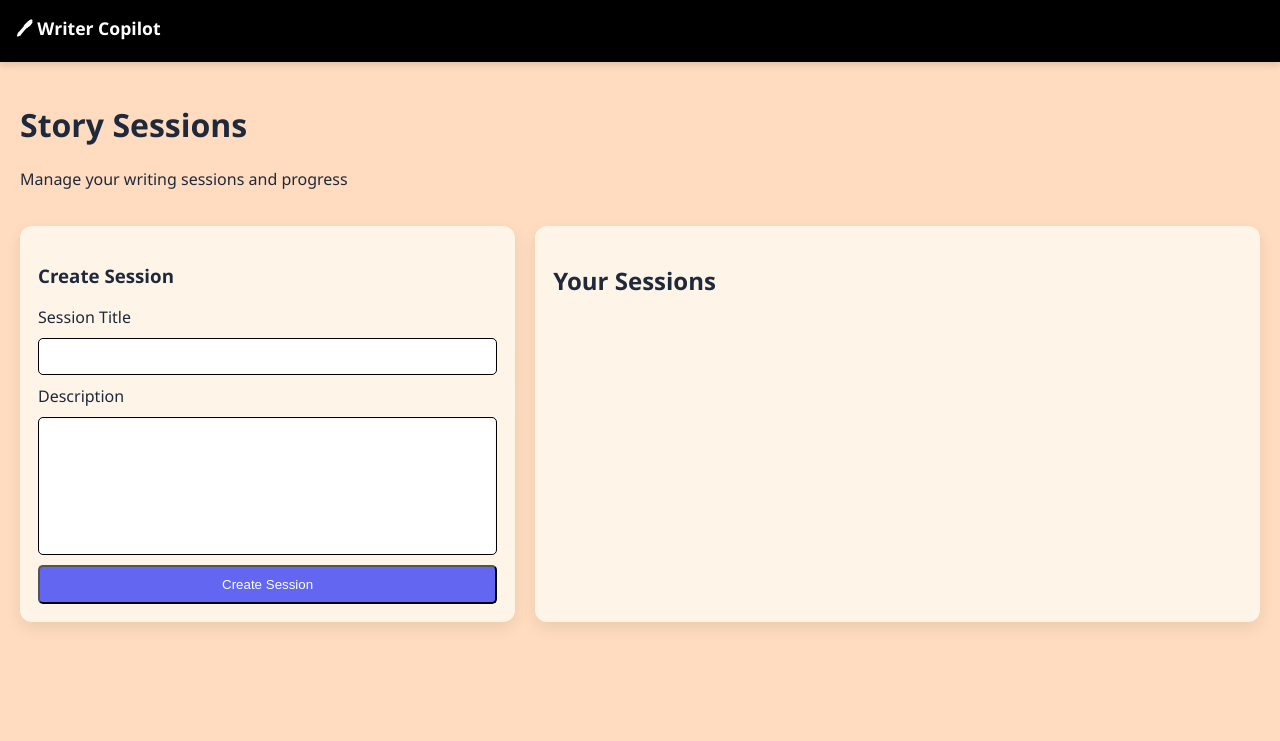
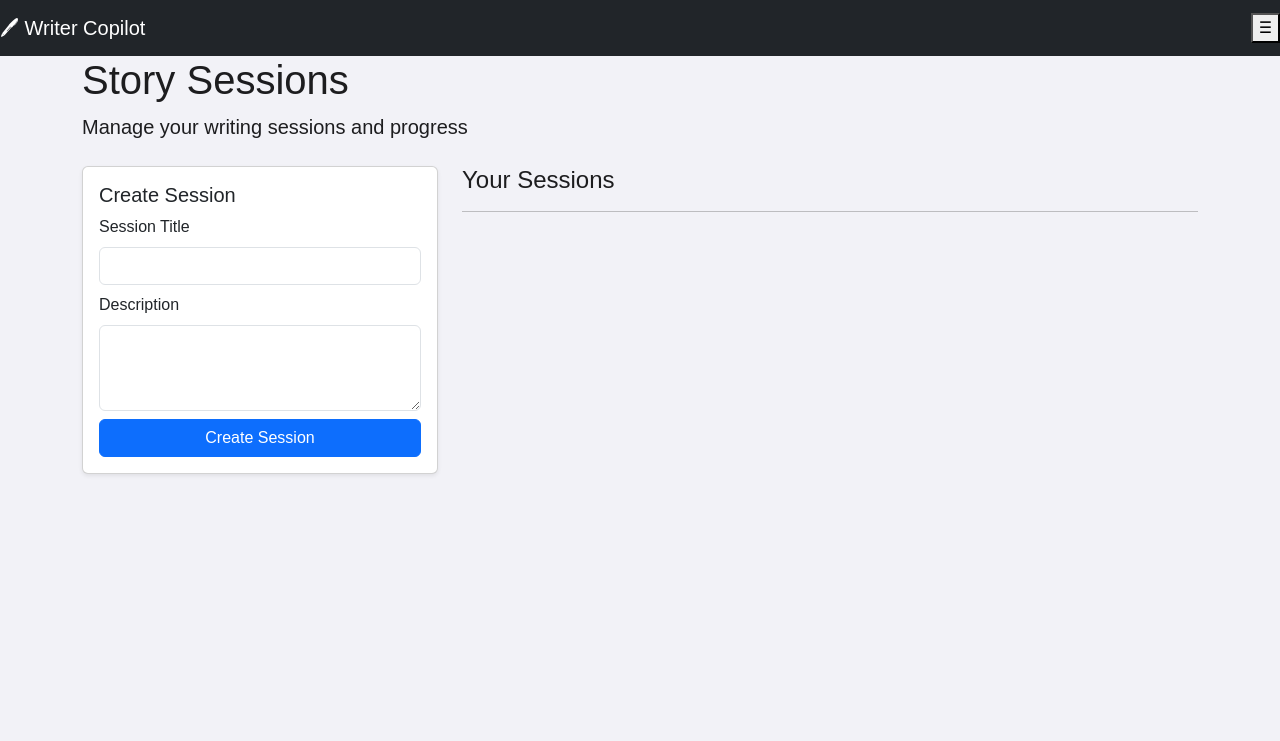
Before and after one commit to gargshi/writer-copilot-ai, a Flask app: page / in a window 1280 px wide. Shown: the top 741 px of the page. Run offline with Flask 3, Linux system fonts and the light colour scheme; data that the repository does not hold is empty.

Commit message:
changed UI using bootstrap components

```diff
--- a/templates/base.html
+++ b/templates/base.html
@@ -1,13 +1,18 @@
 <!DOCTYPE html>
 <html lang="en">
+
 <head>
 	<meta charset="UTF-8">
 	<meta name="viewport" content="width=device-width, initial-scale=1.0">
 	<title>{% block title %}Writer Copilot AI{% endblock %}</title>
 	<!-- <link rel="stylesheet" href="{{ url_for('static', filename='css/styles.css') }}"> -->
+	<link href="https://cdn.jsdelivr.net/npm/bootstrap@5.3.8/dist/css/bootstrap.min.css" rel="stylesheet"
+		integrity="sha384-sRIl4kxILFvY47J16cr9ZwB07vP4J8+LH7qKQnuqkuIAvNWLzeN8tE5YBujZqJLB" crossorigin="anonymous">
+
 
 	{% block head %}{% endblock %}
 </head>
+
 <body>
 	<nav class="navbar navbar-dark bg-dark">
 		<a href="/" class="navbar-brand">🖊 Writer Copilot</a>
@@ -16,7 +21,8 @@
 	{% with messages = get_flashed_messages(with_categories=true) %}
 	{% if messages %}
 	{% for category, message in messages %}
-				<div class="alert alert-{{ 'danger' if category == 'error' else category }} alert-dismissible fade show" role="alert">
+	<div class="alert alert-{{ 'danger' if category == 'error' else category }} alert-dismissible fade show"
+		role="alert">
 		{{ message }}
 		<button type="button" class="btn-close" data-bs-dismiss="alert" aria-label="Close"></button>
 	</div>
@@ -25,7 +31,11 @@
 	{% endwith %}
 
 	{% block content %}{% endblock %}
+	<script src="https://cdn.jsdelivr.net/npm/bootstrap@5.3.8/dist/js/bootstrap.bundle.min.js"
+		integrity="sha384-FKyoEForCGlyvwx9Hj09JcYn3nv7wiPVlz7YYwJrWVcXK/BmnVDxM+D2scQbITxI"
+		crossorigin="anonymous"></script>
 	<script src="{{ url_for('static', filename='js/index.js') }}"></script>
 	{% block scripts %}{% endblock %}
 </body>
+
 </html>
--- a/templates/sessions.html
+++ b/templates/sessions.html
@@ -4,152 +4,17 @@
 {% block title %}Sessions - Writer Copilot AI{% endblock %}
 
 {% block content %}
-<link rel="stylesheet" href="{{ url_for('static', filename='css/styles.css') }}">
+<!-- <link rel="stylesheet" href="{{ url_for('static', filename='css/styles.css') }}"> -->
 <style>
-
-
-  /* =========================
-   BUTTONS (match your system)
-========================= */
-  .btn {
-    padding: 6px 10px;
-    font-size: 12px;
-    border-radius: 6px;
-    border: none;
-    cursor: pointer;
+  body {
+    background-color: #f2f2f7;
+    /* iOS system background */
+    font-family:'Arial', Tahoma, Geneva, Verdana, sans-serif;
+    color: #1d1d1f;
+    /* Apple's primary text color */
+    -webkit-font-smoothing: antialiased;
+    -moz-osx-font-smoothing: grayscale;
   }
-
-  .btn-outline-primary {
-    background: #4f46e5;
-    color: white;
-  }
-
-  .btn-outline-warning {
-    background: #f59e0b;
-    color: white;
-  }
-
-  .btn-outline-danger {
-    background: #ef4444;
-    color: white;
-  }
-
-  /* =========================
-   MODAL (aligned with your CSS)
-========================= */
-  #editModal {
-    position: fixed;
-    inset: 0;
-    display: none;
-    align-items: center;
-    justify-content: center;
-    background: rgba(0, 0, 0, 0.45);
-  }
-
-  #editModal.active {
-    display: flex;
-  }
-
-  .modal-content {
-    background: white;
-    padding: 20px;
-    border-radius: 10px;
-    width: 400px;
-  }
-
-  .container{
-    display: flex;
-    flex-direction: column;
-    gap: 20px;
-  }
-
-  .layout{
-    display: flex;
-    gap: 20px;
-  }
-
-  .sidebar{
-    display: flex;
-    flex: 0.4;
-    flex-direction: column;
-    background: #fff4e8;
-    border-radius: 12px;
-    padding: 18px;
-    box-shadow: 0 6px 16px rgba(0, 0, 0, 0.08);
-    height: fit-content;
-  }
-
-  .create-session-form{
-    display: flex;
-    flex-direction: column;
-    gap: 10px;
-
-  }
-
-  .create-session-form textarea{
-    height: 100px;
-    width: -webkit-fill-available;
-    border:1px solid black;
-    border-radius: 5px;
-  }
-
-  .create-session-form input{
-    padding: 10px;
-    border:1px solid black;
-    border-radius: 5px;
-  }
-
-  .create-session-form button{
-    padding: 10px;
-    border-radius: 5px;
-  }
-
-  .sessions-section{
-    flex: 0.6;
-    background: #fff4e8;
-    border-radius: 12px;
-    padding: 18px;
-    box-shadow: 0 6px 16px rgba(0, 0, 0, 0.08);
-    gap: 10px;
-  }
-
-  #sessionsGrid{
-    display: flex;
-    flex-direction: column;
-    flex-wrap: wrap;
-    gap: 20px;
-  }
-
-  .session-footer .btn-group{
-    display: flex;
-    gap: 10px;
-  }
-
-  .session{
-    display: flex;
-    justify-content: space-between;
-    background: #fff4e8;
-    border-radius: 12px;
-    padding: 18px;
-    box-shadow: 0 6px 16px rgba(0, 0, 0, 0.08);
-    border: 1px solid black;
-  }
-
-  .session .session-body{
-    display: flex;
-    flex-direction: column;
-    flex: 1;
-  }
-
-  .session .session-footer{
-    display: flex;
-    gap: 10px;
-  }
-
-
-
-
-
 </style>
 
 <div class="container">
@@ -159,34 +24,35 @@
     <h1>Story Sessions</h1>
     <p class="lead">Manage your writing sessions and progress</p>
   </div>
+  <div class="row mt-4">
+    <!-- Sidebar -->
+    <div class="col-md-4">
+      <div class="card p-3 shadow-sm">
+        <h5>Create Session</h5>
+        <form method="POST" action="{{ url_for('create_session') }}">
+          <div class="mb-2">
+            <label class="form-label">Session Title</label>
+            <input type="text" class="form-control" name="session_name" required>
+          </div>
 
-  <!-- Second Row: Two Columns -->
-  <div class="layout">
+          <div class="mb-2">
+            <label class="form-label">Description</label>
+            <textarea class="form-control" name="session_description" rows="3"></textarea>
+          </div>
 
-    <!-- Sidebar -->
-    <div class="sidebar">
-      <h3>Create Session</h3>
-
-      <form class="create-session-form" method="POST" action="{{ url_for('create_session') }}">
-        <label>Session Title</label>
-        <input type="text" name="session_name" required>
-
-        <label>Description</label>
-        <textarea name="session_description" rows="3"></textarea>
-
-        <button type="submit" class="btn-primary">Create Session</button>
-      </form>
+          <button type="submit" class="btn btn-primary w-100">Create Session</button>
+        </form>
+      </div>
     </div>
 
     <!-- Sessions -->
-    <div class="sessions-section">
-      <h2>Your Sessions</h2>
-      <div id="sessionsGrid"></div>
+    <div class="col-md-8">
+      <h4>Your Sessions</h4>
+      <hr>
+      <div id="sessionsGrid" class="row g-3"></div>
     </div>
-
   </div>
 </div>
-
 
 <!-- Edit Session Modal -->
 <div class="modal fade" id="editModal" tabindex="-1" aria-hidden="true">
@@ -194,7 +60,7 @@
     <div class="modal-content">
       <div class="modal-header">
         <h5 class="modal-title">Edit Session</h5>
-        <button type="button" class="btn-danger" onclick="closeModal()">&times;</button>
+        <button type="button" class="btn-close" data-bs-dismiss="modal"></button>
       </div>
       <form method="POST" action="{{url_for('update_session')}}" id="editSessionForm">
         <div class="modal-body">
@@ -239,40 +105,52 @@
           }
           sessions.forEach(session => {
             const col = document.createElement('div');
-            col.className = 'session';
+            col.className = 'col-12';
+
             col.innerHTML = `
-              <div class="session-left">
-                <div class="session-title">
-                  ${session.session_name}
-                </div>
-                <div class="session-body">
-                  <p class="card-text flex-grow-1 text-muted">
+              <div class="card h-100 shadow-sm">
+                <div class="card-body d-flex flex-column">
+
+                  <h5 class="card-title">${session.session_name}</h5>
+
+                  <p class="card-text text-muted flex-grow-1">
                     ${session.session_description.slice(0, 50) + (session.session_description.length > 50 ? '...' : '') || 'No description'}
                   </p>
-                  <small class="text-muted mt-auto">
+
+                  <small class="text-muted">
                     Created: ${session.timestamp}
                   </small>
-                  <small class="text-muted">
-                    Session ID: ${session.session_id}
+
+                  <small class="text-muted d-block mb-2">
+                    ID: ${session.session_id}
                   </small>
+
+                  <div class="d-flex justify-content-between mt-auto">
+
+                    <a href="/session/${session.session_id}" class="btn btn-sm btn-outline-primary">
+                      Open
+                    </a>
+
+                    <div>
+                      <button class="btn btn-sm btn-outline-warning edit-session"
+                        data-id="${session.session_id}"
+                        data-name="${session.session_name}"
+                        data-desc="${session.session_description}"
+                        data-timestamp="${session.timestamp}">
+                        Edit
+                      </button>
+
+                      <button class="btn btn-sm btn-outline-danger delete-session"
+                        data-id="${session.session_id}"
+                        data-timestamp="${session.timestamp}">
+                        Delete
+                      </button>
+                    </div>
+
+                  </div>
                 </div>
               </div>
-              <div class="session-right">
-                <div class="session-footer">
-                  <div class="btn-group">
-                    <a href="/session/${session.session_id}" class="btn btn-outline-primary">
-                      <i class="bi bi-box-arrow-up-right"></i> Open
-                    </a>
-                    <button class="btn btn-outline-warning edit-session me-1" data-id="${session.session_id}" data-name="${session.session_name}" data-desc="${session.session_description}" data-timestamp="${session.timestamp}">
-                      <i class="bi bi-pencil"></i> Edit
-                    </button>
-                  </div>
-                  <button class="btn btn-outline-danger delete-session me-1" data-id="${session.session_id}" data-timestamp="${session.timestamp}">
-                    <i class="bi bi-trash"></i> Delete
-                  </button>
-                </div>
-              </div>
-          `;
+            `;
             grid.appendChild(col);
           });
           initEditListeners();
@@ -284,15 +162,17 @@
 
   function initEditListeners() {
     const editButtons = document.querySelectorAll('.edit-session');
-    const modal = document.getElementById('editModal');
+
     editButtons.forEach(button => {
       button.addEventListener('click', function () {
         document.getElementById('editId').value = this.dataset.id;
         document.getElementById('editName').value = this.dataset.name;
         document.getElementById('editDesc').value = this.dataset.desc;
         document.getElementById('timestamp').value = this.dataset.timestamp;
-        modal.classList.add('active');
-        document.body.style.overflow = 'hidden';
+
+        // 🔥 Bootstrap modal trigger
+        const modal = new bootstrap.Modal(document.getElementById('editModal'));
+        modal.show();
       });
     });
   }
@@ -330,12 +210,6 @@
     getSessions();
   });
 
-  function closeModal() {
-    const modal = document.getElementById('editModal');
-    modal.classList.remove('active');
-    document.body.style.overflow = 'auto';
-  }
-
   document.getElementById('editModal').addEventListener('click', function (e) {
     const modalBox = this.querySelector('.modal-dialog');
 
--- a/templates/view_session.html
+++ b/templates/view_session.html
@@ -99,9 +99,7 @@
 </div>
 
 </div>
-<script src="https://cdn.jsdelivr.net/npm/bootstrap@5.3.8/dist/js/bootstrap.bundle.min.js"
-	integrity="sha384-FKyoEForCGlyvwx9Hj09JcYn3nv7wiPVlz7YYwJrWVcXK/BmnVDxM+D2scQbITxI"
-	crossorigin="anonymous"></script>
+
 {% endblock %}
 {% block scripts %}
 <script>
```
Lines whose indentation alone changed are shown as unchanged.
